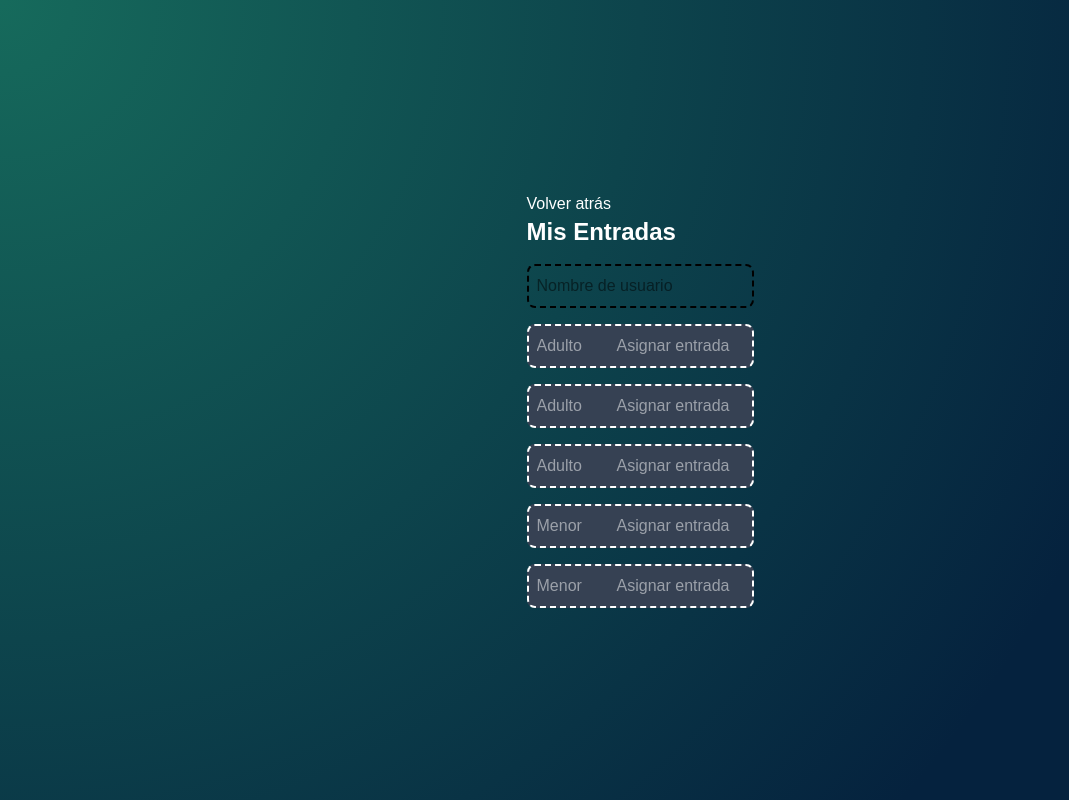
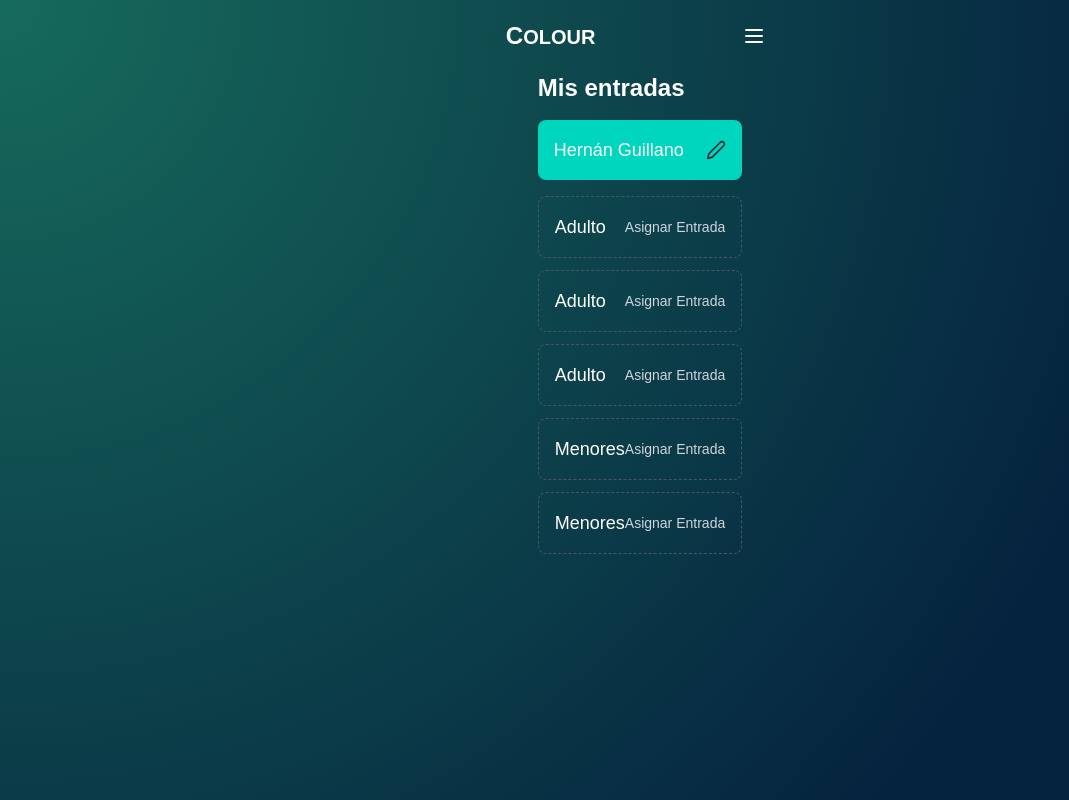
Before and after one commit to pairPrograming1/front, a Next.js app in the folder Colours/: page /my-entries in a window 1280 px wide. Shown: the whole page, without its empty margins (0-1069 px from the left). Built offline with nearby package versions, Linux system fonts and the light colour scheme.

Commit message:
modificacion de mis entradas

```diff
--- a/Colours/package.json
+++ b/Colours/package.json
@@ -10,6 +10,7 @@
   },
   "dependencies": {
     "axios": "^1.8.3",
+    "lucide-react": "^0.483.0",
     "next": "15.2.1",
     "react": "^19.0.0",
     "react-dom": "^19.0.0"
--- a/Colours/src/component/my-entries/my-entries.js
+++ b/Colours/src/component/my-entries/my-entries.js
@@ -1,65 +1,67 @@
-import React from "react";
+import { Menu } from "lucide-react";
 import Link from "next/link";
 
-const MyEntries = () => {
-  const entries = [
-    { id: 1, title: "Entry 1", content: "Content of entry 1" },
-    { id: 2, title: "Entry 2", content: "Content of entry 2" },
-    // ...agregar más entradas según sea necesario...
-  ];
+export default function TicketsPage() {
+  return (
+    <div className="min-h-screen text-white relative overflow-hidden">
+      <div className="absolute bottom-0 right-0 w-full h-1/3 bg-teal-0 rounded-tl-[100px] -z-10" />
 
-  return (
-    <div className="bg-gray-0 p-8 rounded-lg w-full max-w-2xl text-white">
-      <div className="mt-4">
-        <Link href="/" legacyBehavior>
-          <a className="text-white-500 hover:underline">Volver atrás</a>
-        </Link>
-      </div>
-      <h1 className="text-2xl font-bold mb-4">Mis Entradas</h1>
-      <div className="mb-4 flex items-center">
-        <input
-          type="text"
-          className="w-full p-2 rounded-lg bg-[rgb(0, 204, 153)] text-black border-2 border-dashed border-[rgba(25, 119, 97, 0.85)]"
-          placeholder="Nombre de usuario"
-        />
-      </div>
-      <div className="mb-4 flex items-center">
-        <input
-          type="text"
-          className="w-full p-2 rounded-lg bg-gray-700 text-white border-2 border-dashed border-[rgba(25, 119, 97, 0.85)]"
-          placeholder="Adulto        Asignar entrada"
-        />
-      </div>
-      <div className="mb-4 flex items-center">
-        <input
-          type="text"
-          className="w-full p-2 rounded-lg bg-gray-700 text-white border-2 border-dashed border-[rgba(25, 119, 97, 0.85)]"
-          placeholder="Adulto        Asignar entrada"
-        />
-      </div>
-      <div className="mb-4 flex items-center">
-        <input
-          type="text"
-          className="w-full p-2 rounded-lg bg-gray-700 text-white border-2 border-dashed border-[rgba(25, 119, 97, 0.85)]"
-          placeholder="Adulto        Asignar entrada"
-        />
-      </div>
-      <div className="mb-4 flex items-center">
-        <input
-          type="text"
-          className="w-full p-2 rounded-lg bg-gray-700 text-white border-2 border-dashed border-[rgba(25, 119, 97, 0.85)]"
-          placeholder="Menor        Asignar entrada"
-        />
-      </div>
-      <div className="mb-4 flex items-center">
-        <input
-          type="text"
-          className="w-full p-2 rounded-lg bg-gray-700 text-white border-2 border-dashed border-[rgba(25, 119, 97, 0.85)]"
-          placeholder="Menor        Asignar entrada"
-        />
-      </div>
+      <header className="flex justify-between items-center p-4">
+        <div className="flex items-center">
+          <span className="text-2xl font-bold">
+            C<span className="text-xl">OLOUR</span>
+          </span>
+        </div>
+        <button className="p-2">
+          <Menu className="h-6 w-6" />
+        </button>
+      </header>
+
+      <main className="px-12 pb-20 max-w-full">
+        <h1 className="text-2xl font-bold mb-4">Mis entradas</h1>
+
+        <div className="bg-teal-400 rounded-lg p-4 mb-4 flex justify-between items-center">
+          <span className="text-lg">Hernán Guillano</span>
+          <button className="text-gray-800">
+            <svg
+              xmlns="http://www.w3.org/2000/svg"
+              width="20"
+              height="20"
+              viewBox="0 0 24 24"
+              fill="none"
+              stroke="currentColor"
+              strokeWidth="2"
+              strokeLinecap="round"
+              strokeLinejoin="round"
+            >
+              <path d="M17 3a2.85 2.85 0 1 1 4 4L7.5 20.5 2 22l1.5-5.5L17 3Z" />
+            </svg>
+          </button>
+        </div>
+
+        <div className="space-y-3">
+          {[
+            { type: "Adulto" },
+            { type: "Adulto" },
+            { type: "Adulto" },
+            { type: "Menores" },
+            { type: "Menores" },
+          ].map((ticket, index) => (
+            <div
+              key={index}
+              className="bg-gray-0 border border-dashed border-gray-600 rounded-lg p-4 flex justify-between items-center"
+            >
+              <span className="text-lg">{ticket.type}</span>
+              <Link
+                href="#"
+                className="text-sm text-gray-300 hover:text-white transition-colors"
+              >
+                Asignar Entrada
+              </Link>
+            </div>
+          ))}
+        </div>
+      </main>
     </div>
   );
-};
-
-export default MyEntries;
+}
```
Also changed, not shown: 1 other file (tests, documents, lock files or other folders).
